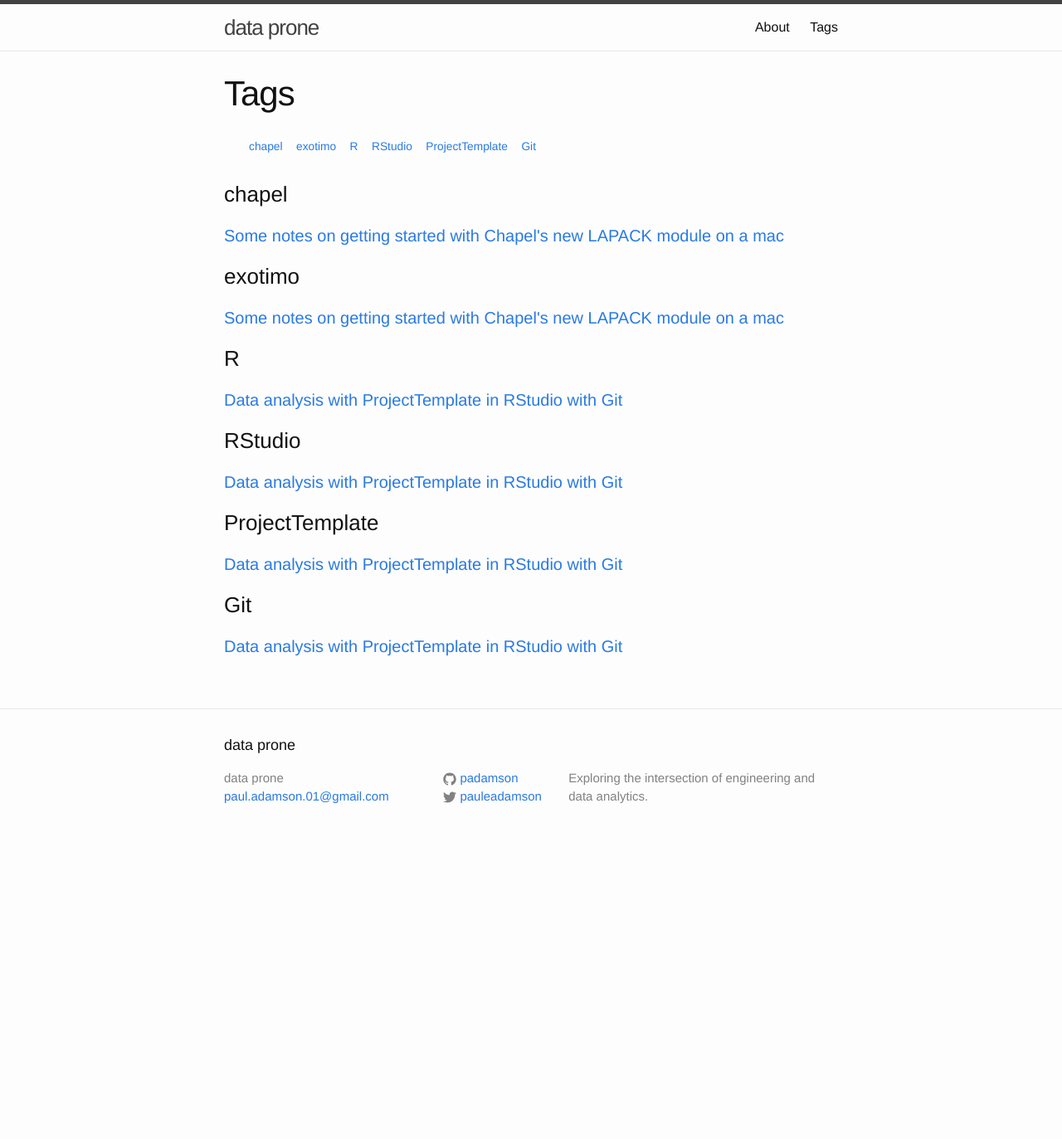
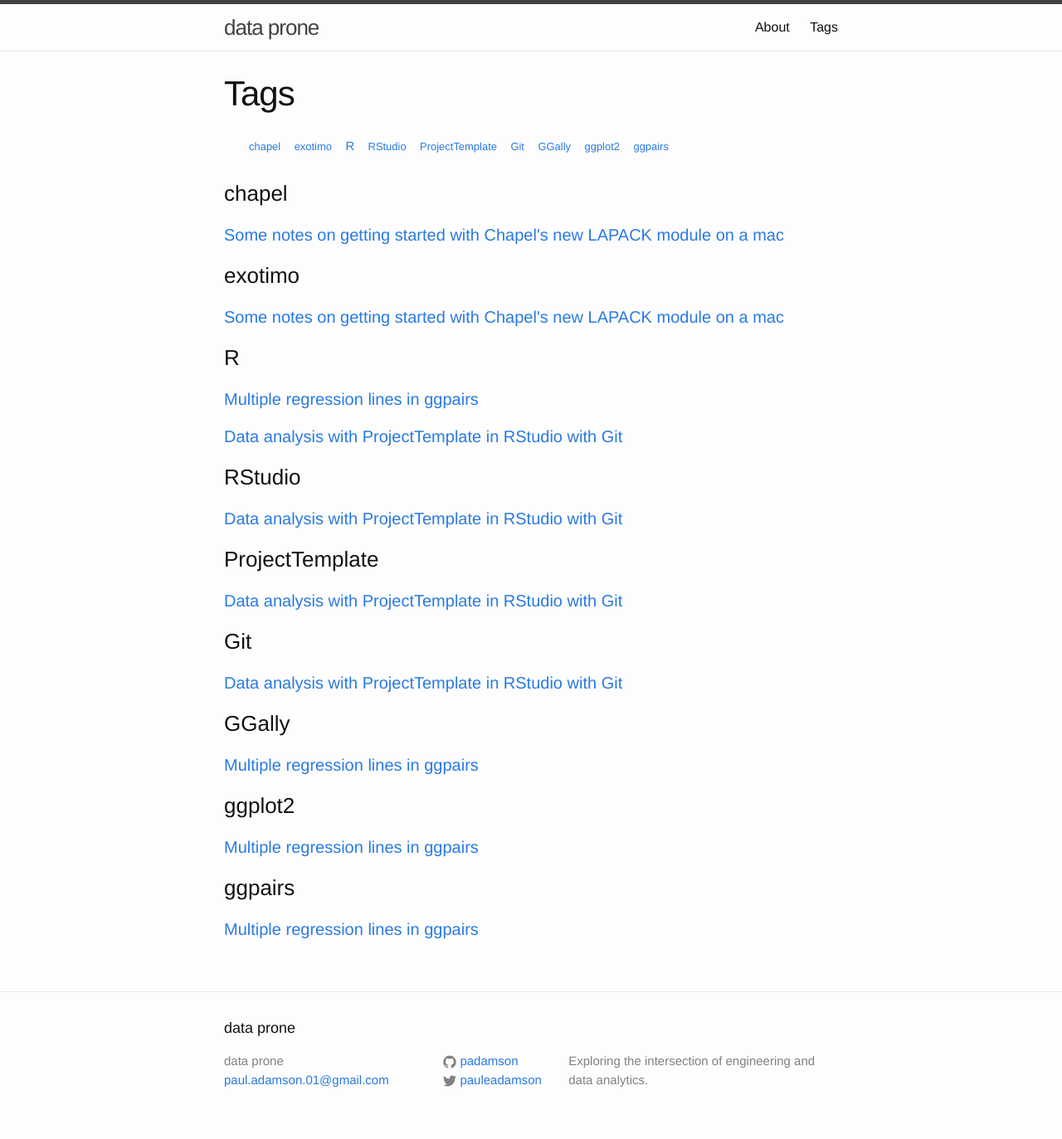
Before and after one commit to padamson/padamson.github.io, a Jekyll site: the page built from tags.html, in a window 1280 px wide. Shown: the whole page at 83% size. Built offline with Jekyll 4.4.1, drawn with Linux system fonts in a browser that asks for light colours; before the commit the page ends 1032 px from its top, so only the background shows below that; some of the changed lines change nothing that is shown.

Commit message:
two regression lines in ggpairs

```diff
--- a/_config.yml
+++ b/_config.yml
@@ -13,3 +13,6 @@ highlighter: pygments # required to highlight chapel
 
 # Build settings
 markdown: kramdown
+
+gems:
+  - jekyll-gist
--- /dev/null
+++ b/_posts/2016-02-16-multiple-regression-lines-with-ggpairs.markdown
@@ -0,0 +1,54 @@
+---
+layout: post
+title:  "Multiple regression lines in ggpairs"
+date:   2016-02-16 23:00:00
+comments: true
+categories: R GGally ggplot2 ggpairs
+tags:
+- R
+- GGally
+- ggplot2
+- ggpairs
+---
+
+## Abstract
+
+Building upon an excellent [answer on Stack Overflow](http://stackoverflow.com/a/35088740/4257137),
+plots including both the `lm` and `loess` regression lines are added to a matrix of plots
+generated with the `ggpairs` command from the GGally package in R.
+
+## Background
+
+Built upon [ggplot2][ggplot2], [GGally][GGally] provides templates
+for combining plots into a matrix through the `ggpairs` function.
+Such a matrix of plots can be useful for quickly exploring the
+relationships between multiple columns of data in a data frame.
+The `lower` and `upper` arguments to the `ggpairs` function specifies
+the type of plot or data in each position of the lower or upper diagonal
+of the matrix, respectively.
+For continuous X and Y data, one can specify the `smooth` option to
+include a regression line.
+To include more than one regression line in a plot (or to customize the
+plot in any way beyond one of the predefined types), one simply
+defines a function that returns the desired plot.
+The function can then be included in the list provided to `upper` or
+`lower`.
+
+## The code
+
+The following code demonstrates inclusion of two regression lines
+in each plot in the lower diagonal elements in which both X and Y
+data are continuous.
+
+{% gist 3ce8174228d5607b78be %}
+
+## The plot
+
+The plot generated by the above code is included here.
+Note that the default transparency of the
+confidence interval works fairly well.
+
+![Plot generated by above code](/assets/multiple_smooth_ggpairs.png)
+
+[ggplot2]:      http://ggplot2.org
+[GGally]:       https://github.com/ggobi/ggally
```
Also changed, not shown: assets/multiple_smooth_ggpairs.png (added).
